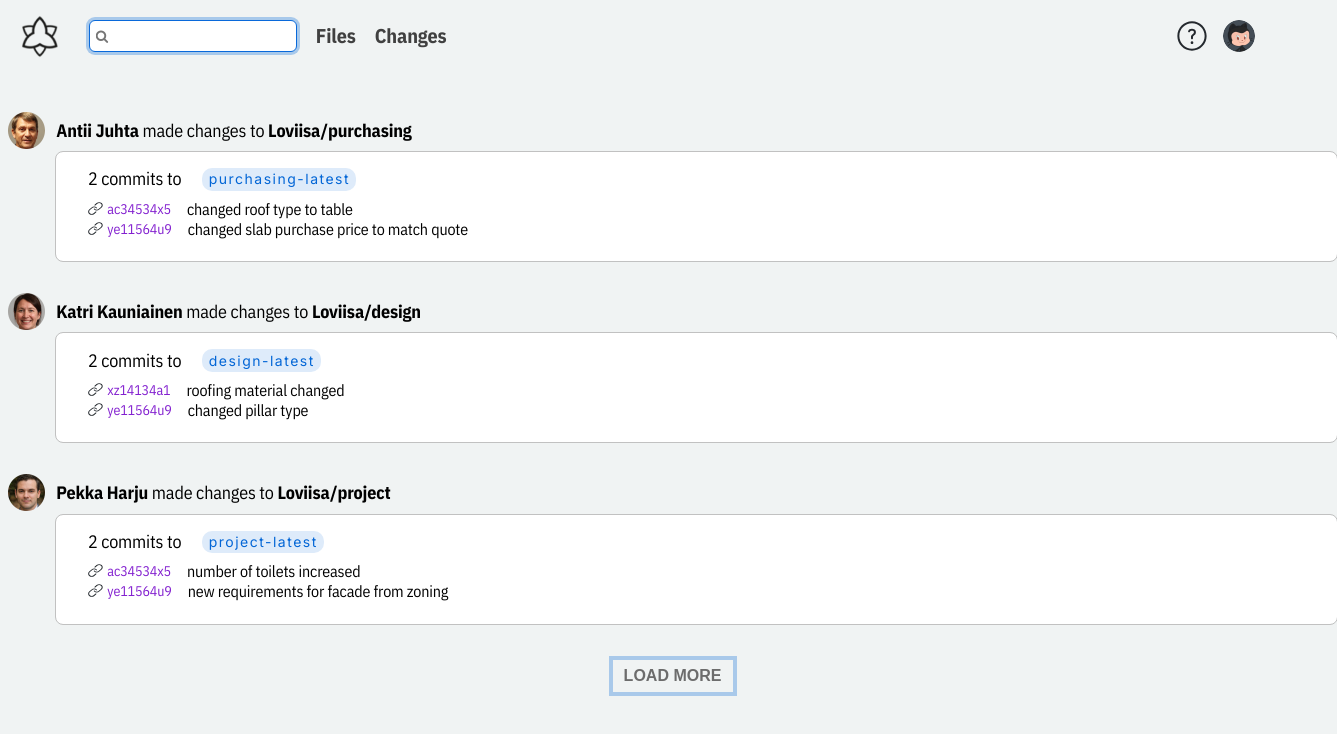
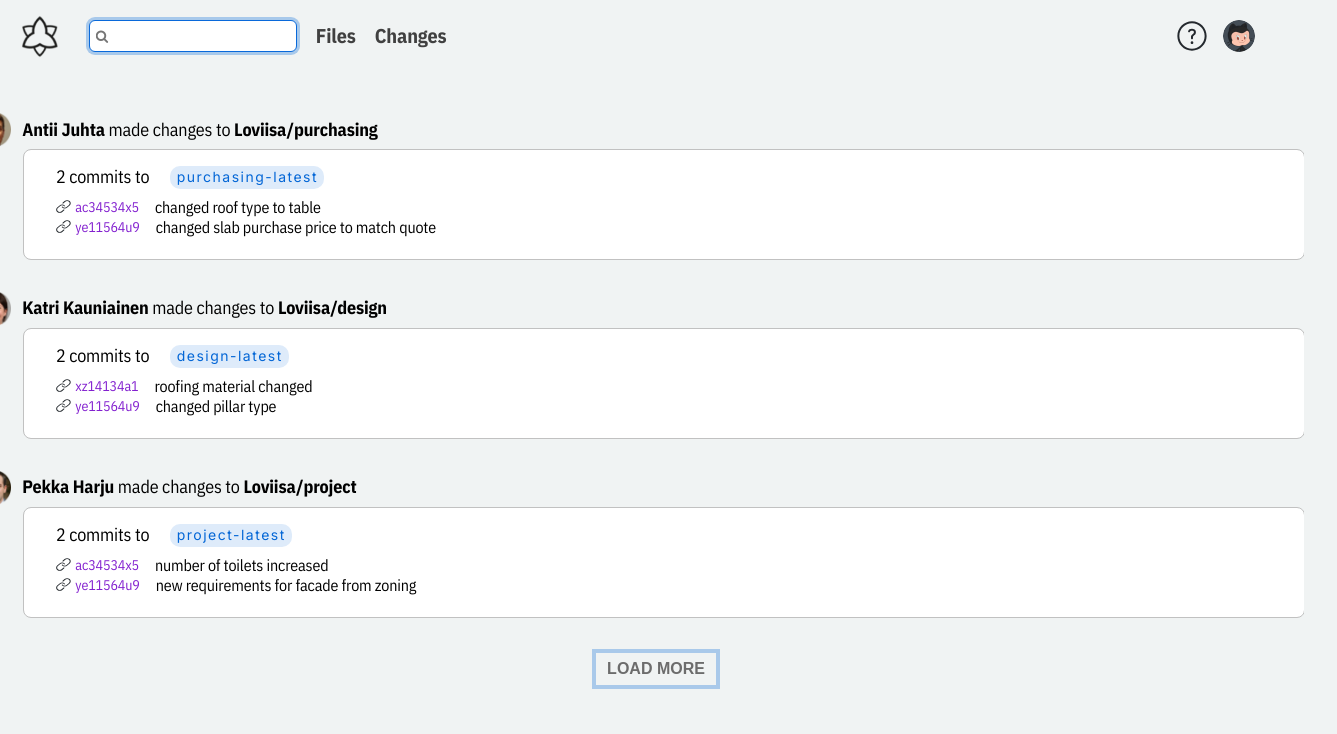
Before and after one commit to JatinThakur14/demohub, a Vue app: page /changes in a window 1280 px wide. Shown: the top 734 px of the page, 1337 px wide, since content can reach past the window. Built offline with nearby package versions, Linux system fonts and the light colour scheme.

Commit message:
Changed Font in branch

```diff
--- a/src/App.vue
+++ b/src/App.vue
@@ -13,4 +13,8 @@ import NavBar from "./components/NavBar.vue";
   <RouterView />
 </template>
 
-<style></style>
+<style>
+body {
+  overflow-x: hidden;
+}
+</style>
--- a/src/components/ChangeCard.vue
+++ b/src/components/ChangeCard.vue
@@ -31,8 +31,11 @@ const changes = getLimitedChanges;
   </div>
 </template>
 <style lang="scss" scoped>
+$cardBodyWidth: 80rem;
+$cardBodyHeight: 6.8rem;
 .card {
   color: #000000;
+  margin-inline-start: -2rem;
   margin-block-end: 2rem;
   .heading {
     display: flex;
@@ -46,15 +49,15 @@ const changes = getLimitedChanges;
       font-weight: 700;
     }
     img {
-      width: 37px;
+      width: 35px;
     }
   }
   .body {
     margin-inline-start: 3rem;
     background-color: #fff;
     outline: 1px solid #c1c1c1;
-    width: 1281px;
-    height: 109px;
+    width: $cardBodyWidth;
+    height: $cardBodyHeight;
     border-radius: 7px;
     .holder {
       display: inline-flex;
@@ -68,8 +71,7 @@ const changes = getLimitedChanges;
         margin-inline-end: 1.3rem;
       }
       .branch {
-        // font-family: -apple-system-body, BlinkMacSystemFont, sans-serif;
-        font-family: "Inter", sans-serif;
+        font-family: Inter, -apple-system, BlinkMacSystemFont, sans-serif;
         letter-spacing: 1.5px;
         font-style: normal;
         font-weight: 400;
--- a/src/components/LoadButton.vue
+++ b/src/components/LoadButton.vue
@@ -1,28 +1,36 @@
 <script setup lang="ts">
 import { ref, watchEffect } from "vue";
 import { useCounterStore } from "@/stores/counter";
-const butt = ref<null | { disabled: boolean }>(null);
+const loadMoreButton = ref<null | { disabled: boolean }>(null);
 const store = useCounterStore();
 watchEffect(() => {
-  if (store.limit === store.changes.length && butt.value != null)
-    butt.value.disabled = true;
+  if (store.limit === store.changes.length && loadMoreButton.value != null)
+    loadMoreButton.value.disabled = true;
 });
 </script>
 <template>
-  <button ref="butt" class="button" @click="store.limit++">LOAD MORE</button>
+  <button ref="loadMoreButton" class="button" @click="store.limit++">
+    LOAD MORE
+  </button>
 </template>
 <style scoped lang="scss">
+$buttonTextColor: #6c6c6c;
+$buttonBorder: 4px solid #a9c9ea;
 button {
   width: 8rem;
   height: 2.5rem;
-  color: #6c6c6c;
+  color: $buttonTextColor;
   font-family: "IBM Font Mono", sans-serif;
   font-size: 16px;
   font-weight: 700;
   background-color: transparent;
-  border: 4px solid /*#00f5*/ #a9c9ea;
+  border: $buttonBorder;
+  transition: box-shadow 0.1s linear;
   &:disabled {
     border-color: grey;
   }
+  &:hover:not(:disabled) {
+    box-shadow: inset 8rem 0 #a9c9ea;
+  }
 }
 </style>
```
